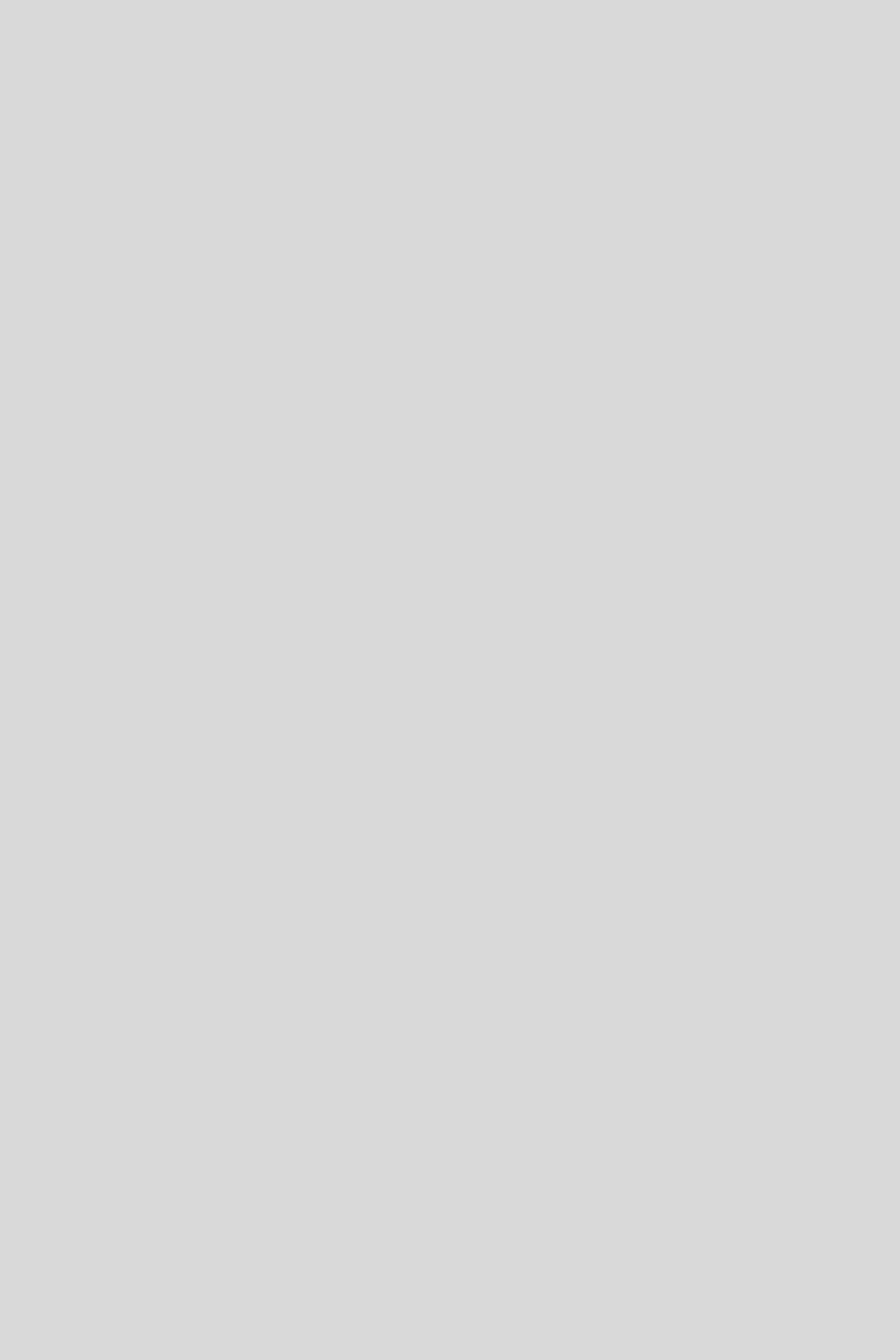
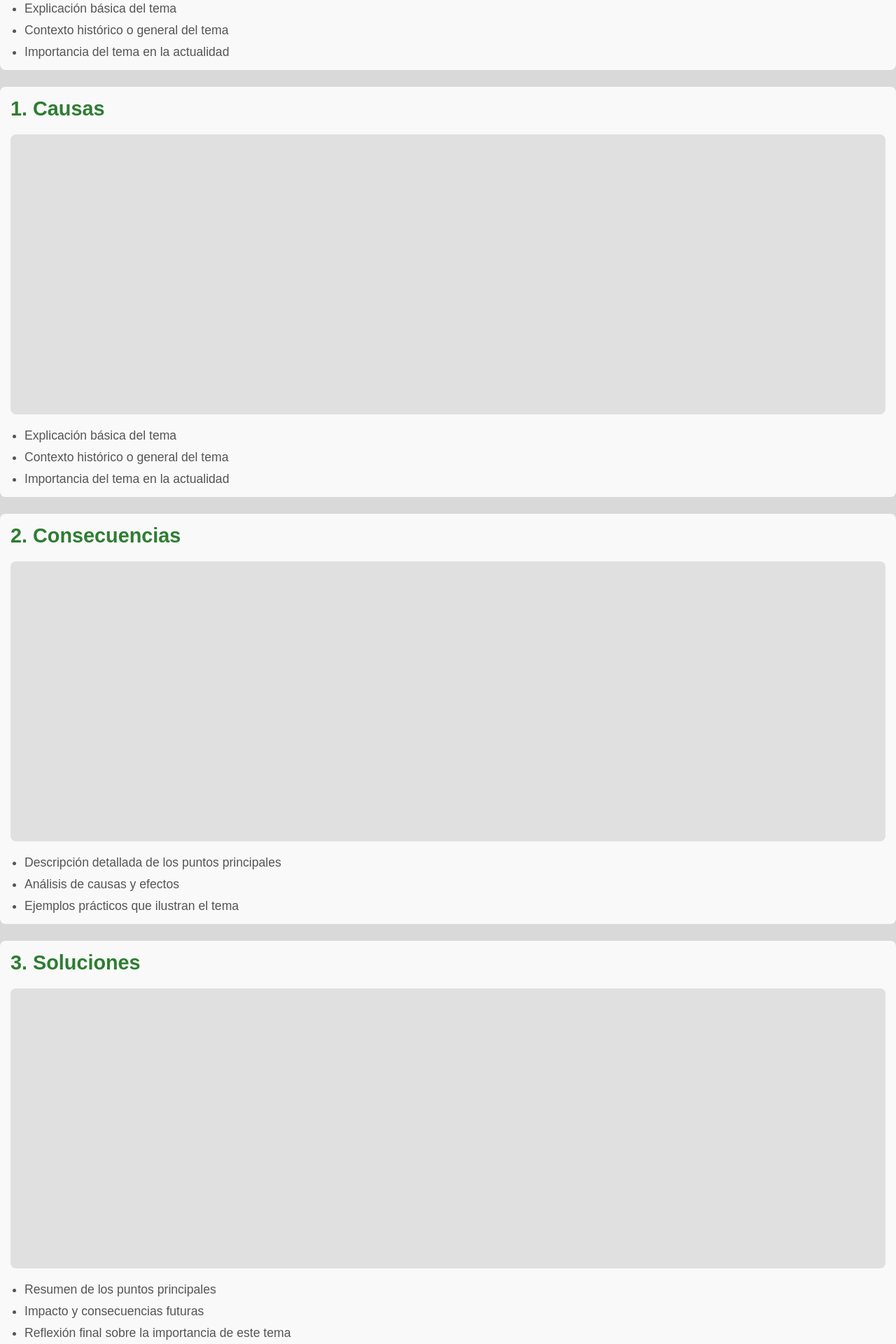
Before and after one commit to Andrxo16/proyect-eart-Univale-PI, a React (Vite) app: page /deforestation in a window 1280 px wide. Shown: the part 620-2540 px from the top of the page at 70% size. Before the commit the page ends 800 px from the top, so only its background shows below. Built offline with nearby package versions, Linux system fonts and the light colour scheme; no server answers.

Commit message:
jcgs
flash 3.0

```diff
--- /dev/null
+++ b/src/assets/pages/earth/Deforestation/deforestation.css
@@ -0,0 +1,65 @@
+.topic-page-container  {
+    color: #000000; /* Color de texto negro */
+    max-width: 0; /* Ancho máximo de 1200px para la sección */
+    padding: 0; /* Espaciado interno de 20px */
+    background-color: #fff; /* Color de fondo blanco */
+    box-shadow: 0 4px 8px rgba(0, 0, 0, 0.1); /* Sombra suave alrededor de la sección */
+    border-radius: 10px; /* Bordes redondeados con un radio de 10px */
+}
+/* Estilos para el título principal */
+.page-title {
+    text-align: center; /* Centra el texto horizontalmente */
+    margin-top: 2rem; /* Margen superior de 2rem */
+    color: #2196F3; /* Color azul claro para el título */
+    /* Azul claro */
+    animation: tituloPrincipalAnimacion 1s ease-in-out; /* Aplica animación al título */
+}
+/* Estilos para los títulos de sección */
+.section {
+    margin-top: 1.5rem; /* Margen superior de 1.5rem */
+    color: #333; /* Color gris oscuro para el texto */
+}
+/* Estilos para los elementos de la lista */
+.elementoLista {
+    margin-bottom: 0.5rem; /* Margen inferior de 0.5rem */
+    transition: transform 0.2s ease-in-out; /* Transición suave para transformaciones */
+}
+/* Estilos para el contenido principal */
+.topic-page-container {
+    max-width: 800px; /* Ancho máximo de 800px para el contenedor */
+    margin: 2rem auto; /* Margen superior de 2rem y centrado horizontalmente */
+    padding: 2rem; /* Espaciado interno de 2rem */
+    background-color: #fff; /* Color de fondo blanco */
+    box-shadow: 0 2px 4px rgba(0, 0, 0, 0.1); /* Sombra suave alrededor del contenedor */
+    border-radius: 5px; /* Bordes redondeados con un radio de 5px */
+    transition: box-shadow 0.2s ease-in-out; /* Transición suave para la sombra */
+}
+/* Estilos para las secciones que contienen información */
+.seccion {
+    margin-bottom: 2rem; /* Margen inferior de 2rem para separación */
+}
+/* Estilos para los elementos de la lista al pasar el ratón */
+.elementoLista:hover {
+    transform: translateX(5px); /* Desplaza el elemento 5px a la derecha al pasar el ratón */
+}
+/* Estilos para la conclusión */
+.conclusion {
+    text-align: center; /* Centra el texto horizontalmente */
+    font-style: italic; /* Aplica estilo itálico al texto */
+    margin-top: 2rem; /* Margen superior de 2rem */
+}
+/* Interactividad del contenedor al pasar el ratón */
+.container:hover {
+    box-shadow: 0 4px 8px rgba(0, 0, 0, 0.2); /* Aumenta la sombra al pasar el ratón */
+}
+/* Animación para el título principal */
+@keyframes tituloPrincipalAnimacion {
+    0% {
+        opacity: 0; /* Inicia con opacidad 0 (invisible) */
+        transform: translateY(20px); /* Inicia desplazado 20px hacia abajo */
+    }
+    100% {
+        opacity: 1; /* Termina con opacidad 1 (visible) */
+        transform: translateY(0); /* Termina en su posición original */
+    }
+}
--- a/src/assets/pages/earth/Deforestation/deforestation.jsx
+++ b/src/assets/pages/earth/Deforestation/deforestation.jsx
@@ -0,0 +1,95 @@
+import Header from "../../../../components/Header/Header";
+import "./deforestation.css";
+//import Earth3d from "./modelo3D/earth_holograma";
+
+const Deforestation = () => {
+  return (
+    <>
+      <Header />
+      <h1>Guia de perdida de biodiversidad</h1>
+        {/* Sección 0 - Introducción */}
+        <section className="section">
+        <h2 className="section-title">0. Introducción</h2>
+        <div className="animation-container" style={{ height: '400px' }}>
+          {/* Animación 3D de introducción */}
+
+        </div>
+        <ul className="section-points">
+          <li>Explicación básica del tema</li>
+          <li>Contexto histórico o general del tema</li>
+          <li>Importancia del tema en la actualidad</li>
+        </ul>
+      </section>
+        {/* Sección 1 - causas */}
+        <section className="section">
+        <h2 className="section-title">1. Causas</h2>
+        <div className="animation-container" style={{ height: '400px' }}>
+          {/* Animación 3D de introducción */}
+
+        </div>
+        <ul className="section-points">
+          <li>Explicación básica del tema</li>
+          <li>Contexto histórico o general del tema</li>
+          <li>Importancia del tema en la actualidad</li>
+        </ul>
+      </section>
+        {/* Sección 2 - Consecuencias */}
+        <section className="section">
+        <h2 className="section-title">2. Consecuencias</h2>
+        <div className="animation-container" style={{ height: '400px' }}>
+          {/* Animación 3D de introducción */}
+
+        </div>
+        <ul className="section-points">
+        <li>Descripción detallada de los puntos principales</li>
+          <li>Análisis de causas y efectos</li>
+          <li>Ejemplos prácticos que ilustran el tema</li>
+        </ul>
+      </section>
+        {/* Sección 3 - Soluciones */}
+        <section className="section">
+        <h2 className="section-title">3. Soluciones</h2>
+        <div className="animation-container" style={{ height: '400px' }}>
+          {/* Animación 3D de introducción */}
+
+        </div>
+        <ul className="section-points">
+        <li>Resumen de los puntos principales</li>
+          <li>Impacto y consecuencias futuras</li>
+          <li>Reflexión final sobre la importancia de este tema</li>
+        </ul>
+      </section>
+
+        {/* Sección 4 - Conclusion */}
+        <section className="section">
+        <h2 className="section-title">4. Conclusión</h2>
+        <div className="animation-container" style={{ height: '400px' }}>
+          {/* Animación 3D de introducción */}
+
+        </div>
+        <ul className="section-points">
+        <li>Resumen de los puntos principales</li>
+          <li>Impacto y consecuencias futuras</li>
+          <li>Reflexión final sobre la importancia de este tema</li>
+          <li>la importancia de actuar. Permite cerrar el ciclo del análisis destacando qué se ha aprendido</li>
+          <li>y enfatizando la urgencia o relevancia de las soluciones propuestas.</li>
+        </ul>
+      </section>
+     <button className="btn">
+              <div className="wrapper">
+                <a href="/quiz" className="inicio">INICIAR PARTIDA</a>
+                {[...Array(6)].map((_, i) => (
+                  <div className={`flower flower${i + 1}`} key={i}>
+                    {[...Array(4)].map((_, j) => (
+                      <div className={`petal ${["one", "two", "three", "four"][j]}`} key={j} />
+                    ))}
+                  </div>
+                ))}
+              </div>
+            </button>
+    </>
+  );
+};
+
+
+export default Deforestation;
--- a/src/components/Header/Header.jsx
+++ b/src/components/Header/Header.jsx
@@ -27,6 +27,7 @@ const Header = () => {
                 <Link to="/soil-erosion">Erosión</Link>
                 <Link to="/management">Residuos</Link>
                 <Link to="/biodiversity">perdida</Link>
+                <Link to="/deforestation">deforestacion</Link>
               </div>
             </li>
             <li>
--- a/src/main.jsx
+++ b/src/main.jsx
@@ -11,6 +11,7 @@ import Erosion from "./assets/pages/earth/soil-erosion/erosion.jsx";
 import Management from "./assets/pages/earth/improper-waste-management/management.jsx";
 import Map from "./assets/pages/map/map.jsx";
 import Biodiversity from "./assets/pages/earth/loss-of-biodiversity/biodiversity.jsx";
+import Deforestation from "./assets/pages/earth/Deforestation/deforestation.jsx";
 
 const router = createBrowserRouter([
   { path: "/", element: <Navigate to="/login" replace /> },
@@ -21,6 +22,7 @@ const router = createBrowserRouter([
   {path: "/management", element: <Management/>},
   { path: "/recycling", element: <RecyCling /> },
   { path: "/biodiversity", element: <Biodiversity /> },
+  { path: "/deforestation", element: <Deforestation /> },
   { path: "*", element: <Page404 /> },
   { path: "/map", element: <Map /> },
 ]);
```
